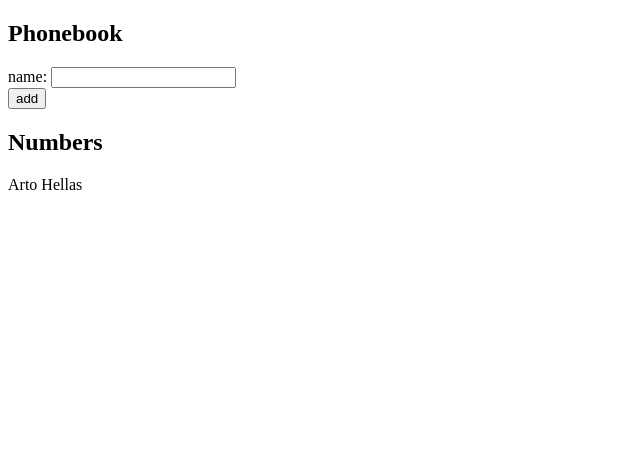
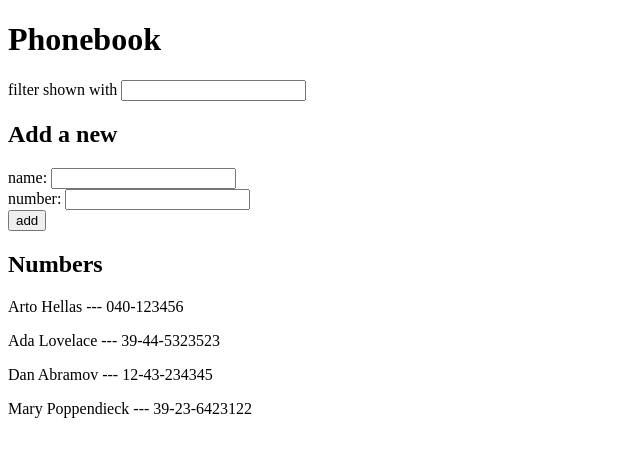
Before and after one commit to FrancoBulotas/fullstackopen, a React (Vite) app in the folder part2/: page / in a window 1280 px wide. Shown: the top 456 px of the page, without its empty margins (0-640 px from the left). Built offline with nearby package versions, Linux system fonts and the light colour scheme.

Commit message:
up to 2.10 step 5

```diff
--- a/part2/src/App.jsx
+++ b/part2/src/App.jsx
@@ -48,40 +48,81 @@
 
 // export default App
 import { useState } from 'react'
+import Filter from './components/Filter'
+import PersonForm from './components/PersonForm'
+import Persons from './components/Persons'
+
 
 const App = () => {
-  const [persons, setPersons] = useState([{ name: 'Arto Hellas' }])
+  const [persons, setPersons] = useState([
+    { name: 'Arto Hellas', number: '040-123456', id: 1 },
+    { name: 'Ada Lovelace', number: '39-44-5323523', id: 2 },
+    { name: 'Dan Abramov', number: '12-43-234345', id: 3 },
+    { name: 'Mary Poppendieck', number: '39-23-6423122', id: 4 }
+  ])
   const [newName, setNewName] = useState('')
+  const [newNumber, setNewNumber] = useState('')
+  const [newFilter, setNewFilter] = useState('')
+  const [newPersonsFilter, setNewPersonsFilter] = useState(persons)
 
-  const addNewName = (event) =>{
+  const addNewPerson = (event) =>{
     event.preventDefault()
+
     const updatedPerson = {
-      name: newName
+      id: persons.length + 1,
+      name: newName,
+      number: newNumber
     }
-    setPersons(persons.concat(updatedPerson))
+
+    const namesExists = (persons.map(person => person.name === newName))
+    let nameExist = false
+    namesExists.forEach(value =>{
+      if(value === true){
+        nameExist = true
+      }
+    })
+
+    if(nameExist){
+      alert(`${newName} is already added to phonebook`)
+    }
+    else{
+      setPersons(persons.concat(updatedPerson))
+      setNewPersonsFilter(newPersonsFilter.concat(updatedPerson))
+    }
+
     setNewName('')
+    setNewNumber('')
+    setNewFilter('')
   }
 
   const handleNameChange = (event) =>{
     setNewName(event.target.value)
   }
+  const handleNumberChange = (event) =>{
+    setNewNumber(event.target.value)
+  }
+  const handleFilterChange = (event) =>{
+    const newFilterValue = event.target.value
+    setNewFilter(newFilterValue)
 
+    let namesFiltred = persons.filter(person => person.name.toLowerCase().includes(newFilterValue.toLowerCase()))
+    setNewPersonsFilter(namesFiltred)
+  }
 
   return (
     <div>
-      <h2>Phonebook</h2>
-      <form onSubmit={addNewName}>
-        <div>
-          name: <input value={newName} onChange={handleNameChange} />
-        </div>
-        <div>
-          <button type="submit">add</button>
-        </div>
-      </form>
+      <h1>Phonebook</h1>
+
+      <Filter newFilter={newFilter} handleFilterChange={handleFilterChange} />
+
+      <h2>Add a new</h2>
+
+      <PersonForm addNewPerson={addNewPerson} newName={newName} handleNameChange={handleNameChange} newNumber={newNumber} handleNumberChange={handleNumberChange} />
+
       <h2>Numbers</h2>
-        {persons.map(person =>
-          <p key={person.name}>{person.name}</p>
-        )}
+
+      <Persons newPersonsFilter={newPersonsFilter} />
+
     </div>
   )
 }
--- /dev/null
+++ b/part2/src/components/Filter.jsx
@@ -0,0 +1,11 @@
+
+
+const Filter = (props) => {
+    return(
+        <div>
+            filter shown with <input value={props.newFilter} onChange={props.handleFilterChange} />
+        </div>
+    )
+}
+
+export default Filter
--- /dev/null
+++ b/part2/src/components/PersonForm.jsx
@@ -0,0 +1,18 @@
+
+const PersonForm = (props) => {
+    return (
+       <form onSubmit={props.addNewPerson}>
+        <div>
+          name: <input value={props.newName} onChange={props.handleNameChange} />
+        </div>
+        <div>
+          number: <input value={props.newNumber} onChange={props.handleNumberChange} />
+        </div>
+        <div>
+          <button type="submit">add</button>
+        </div>
+      </form>
+    )
+}
+
+export default PersonForm
--- /dev/null
+++ b/part2/src/components/Persons.jsx
@@ -0,0 +1,11 @@
+ const Persons = (props) =>{
+    return(
+        <div>
+            {props.newPersonsFilter.map(person =>
+                <p key={person.id}>{person.name} {'---'} {person.number}</p>
+            )}
+        </div>
+    )
+ }
+
+ export default Persons
```
